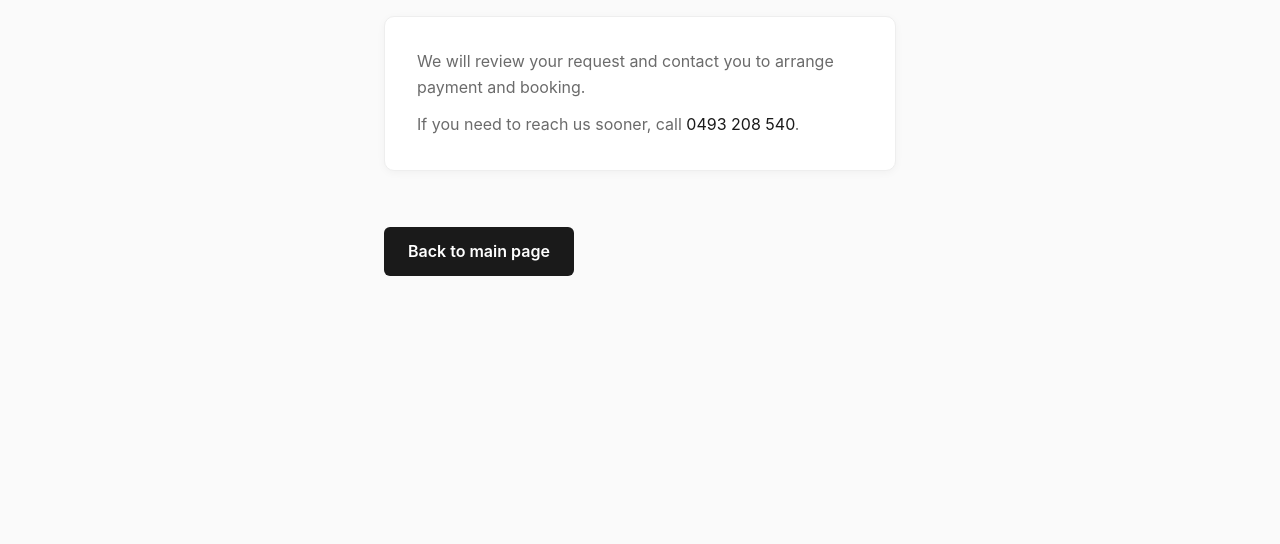
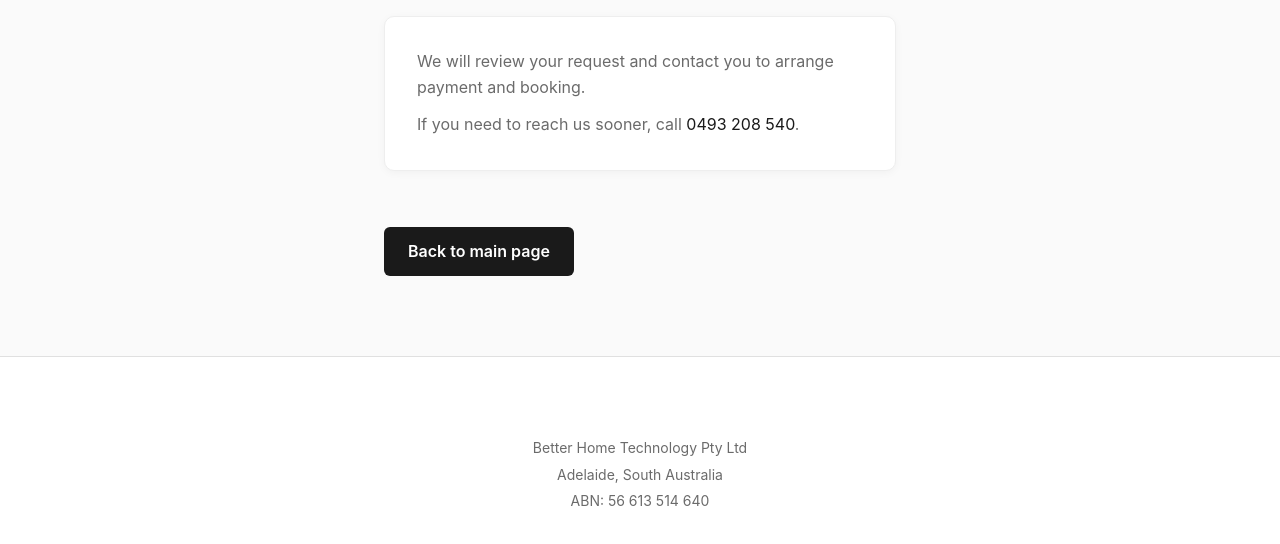
Before and after one commit to xiaomeng7/Landing_Page, a website: page thank-you.html in a window 1280 px wide. Shown: the part 220-764 px from the top of the page. Drawn offline with Linux system fonts and the light colour scheme.

Commit message:
Add footer: Better Home Technology Pty Ltd, Adelaide, ABN
Co-authored-by: Cursor <cursoragent@cursor.com>

```diff
--- a/styles.css
+++ b/styles.css
@@ -522,3 +522,17 @@ form button:focus-visible { outline: 2px solid var(--text); outline-offset: 2px;
 }
 .btn-back:hover { background: var(--accent-hover); text-decoration: none; }
 .btn-back:focus-visible { outline: 2px solid var(--text); outline-offset: 2px; }
+
+/* --- Footer --- */
+.site-footer {
+  padding: var(--space-desktop) 0;
+  border-top: 1px solid var(--border);
+  background: var(--card);
+  font-size: 0.875rem;
+  color: var(--muted);
+  text-align: center;
+}
+.site-footer .footer-line {
+  margin: 0 0 0.25rem;
+}
+.site-footer .footer-line:last-child { margin-bottom: 0; }
--- a/thank-you.html
+++ b/thank-you.html
@@ -28,6 +28,14 @@
         <a href="/" class="btn-back">Back to main page</a>
       </div>
     </section>
+
+    <footer class="site-footer">
+      <div class="container">
+        <p class="footer-line">Better Home Technology Pty Ltd</p>
+        <p class="footer-line">Adelaide, South Australia</p>
+        <p class="footer-line">ABN: 56 613 514 640</p>
+      </div>
+    </footer>
   </main>
 </body>
 </html>
```
Also changed, not shown: index.html (+20 -2 lines).
